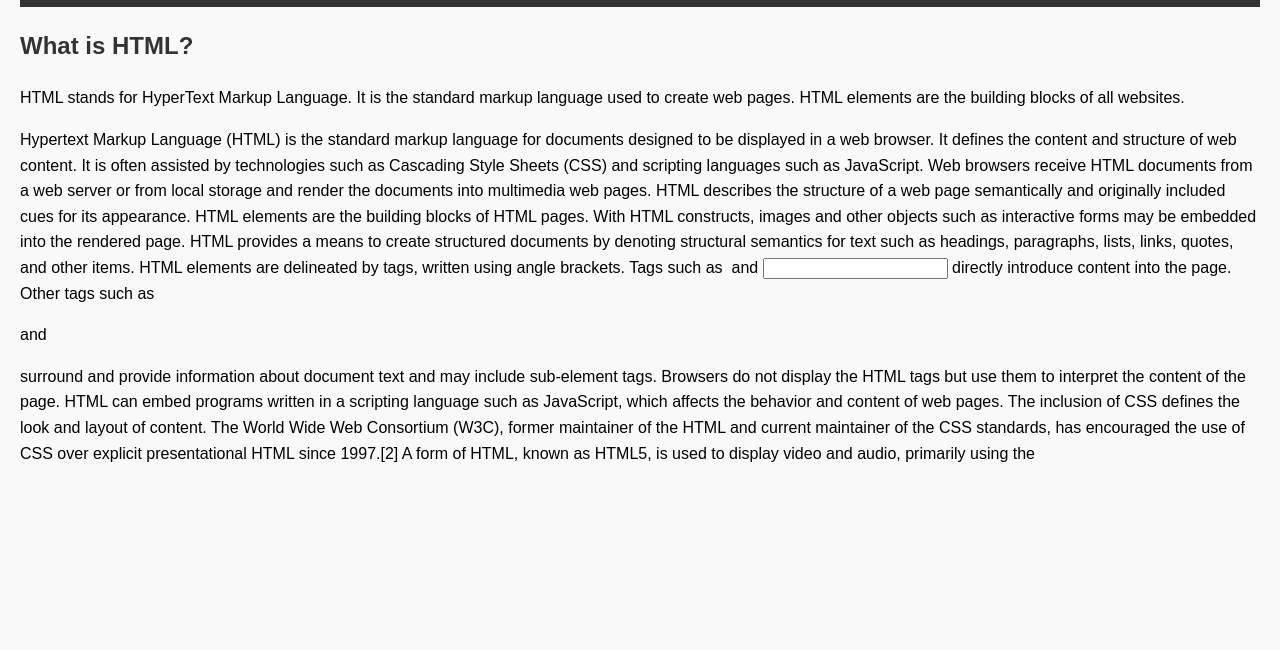
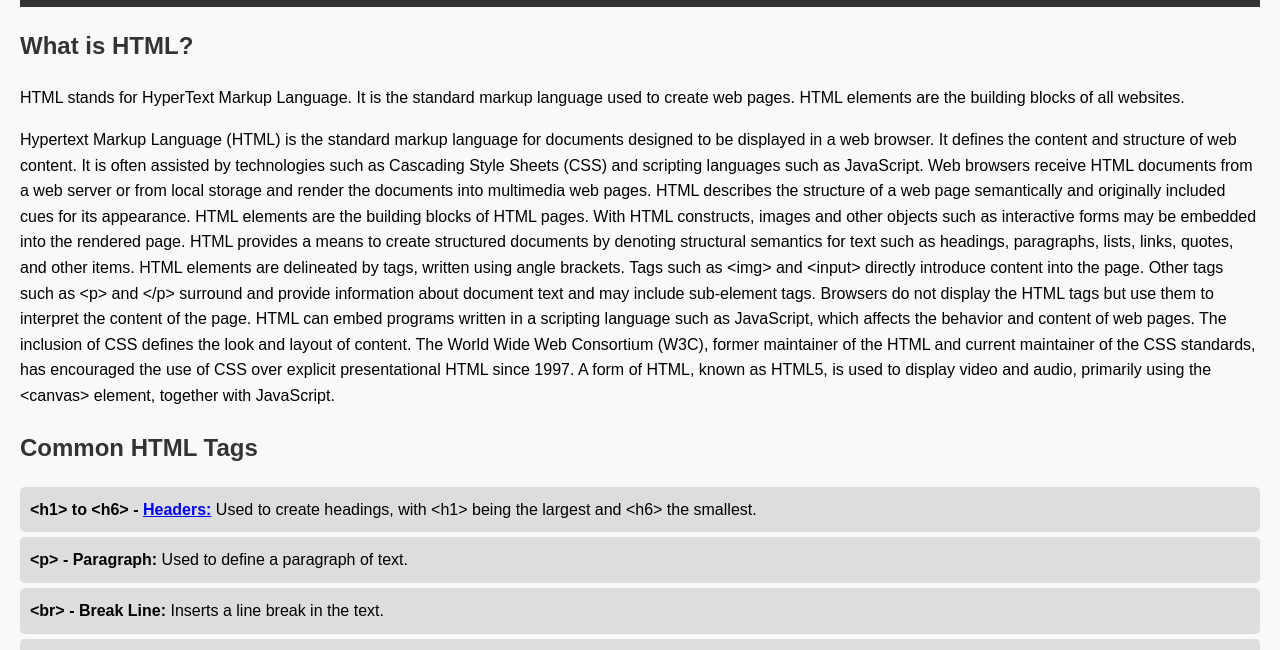
Before and after one commit to edhernuno57/9th_Coding, a plain HTML site: page html_class.html in a window 1280 px wide. Shown: the part 84-734 px from the top of the page. Drawn offline with Linux system fonts and the light colour scheme.

Commit message:
Update html_class.html

```diff
--- a/html_class.html
+++ b/html_class.html
@@ -76,13 +76,20 @@
         <h2>What is HTML?</h2>
         <p>HTML stands for HyperText Markup Language. It is the standard markup language used to create web pages. HTML elements are the building blocks of all websites.</p>
 
-        <p>Hypertext Markup Language (HTML) is the standard markup language for documents designed to be displayed in a web browser. It defines the content and structure of web content. It is often assisted by technologies such as Cascading Style Sheets (CSS) and scripting languages such as JavaScript.
+        <p>
+
+
+Hypertext Markup Language (HTML) is the standard markup language for documents designed to be displayed in a web browser. It defines the content and structure of web content. It is often assisted by technologies such as Cascading Style Sheets (CSS) and scripting languages such as JavaScript.
 
 Web browsers receive HTML documents from a web server or from local storage and render the documents into multimedia web pages. HTML describes the structure of a web page semantically and originally included cues for its appearance.
 
-HTML elements are the building blocks of HTML pages. With HTML constructs, images and other objects such as interactive forms may be embedded into the rendered page. HTML provides a means to create structured documents by denoting structural semantics for text such as headings, paragraphs, lists, links, quotes, and other items. HTML elements are delineated by tags, written using angle brackets. Tags such as <img> and <input> directly introduce content into the page. Other tags such as <p> and </p> surround and provide information about document text and may include sub-element tags. Browsers do not display the HTML tags but use them to interpret the content of the page.
+HTML elements are the building blocks of HTML pages. With HTML constructs, images and other objects such as interactive forms may be embedded into the rendered page. HTML provides a means to create structured documents by denoting structural semantics for text such as headings, paragraphs, lists, links, quotes, and other items. HTML elements are delineated by tags, written using angle brackets. Tags such as &lt;img&gt; and &lt;input&gt; directly introduce content into the page. Other tags such as &lt;p&gt; and &lt;/p&gt; surround and provide information about document text and may include sub-element tags. Browsers do not display the HTML tags but use them to interpret the content of the page.
 
-HTML can embed programs written in a scripting language such as JavaScript, which affects the behavior and content of web pages. The inclusion of CSS defines the look and layout of content. The World Wide Web Consortium (W3C), former maintainer of the HTML and current maintainer of the CSS standards, has encouraged the use of CSS over explicit presentational HTML since 1997.[2] A form of HTML, known as HTML5, is used to display video and audio, primarily using the <canvas> element, together with JavaScript.</p>
+HTML can embed programs written in a scripting language such as JavaScript, which affects the behavior and content of web pages. The inclusion of CSS defines the look and layout of content. The World Wide Web Consortium (W3C), former maintainer of the HTML and current maintainer of the CSS standards, has encouraged the use of CSS over explicit presentational HTML since 1997. A form of HTML, known as HTML5, is used to display video and audio, primarily using the &lt;canvas&gt; element, together with JavaScript.
+
+
+
+        </p>
         <h2>Common HTML Tags</h2>
         <ul>
             <li><strong>&lt;h1&gt; to &lt;h6&gt; - <a href="headers.html">Headers:</a></strong> Used to create headings, with &lt;h1&gt; being the largest and &lt;h6&gt; the smallest.</li>
```
